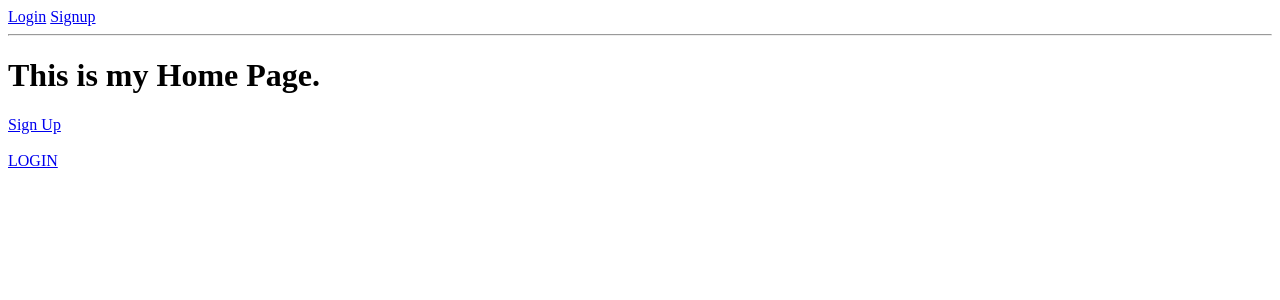
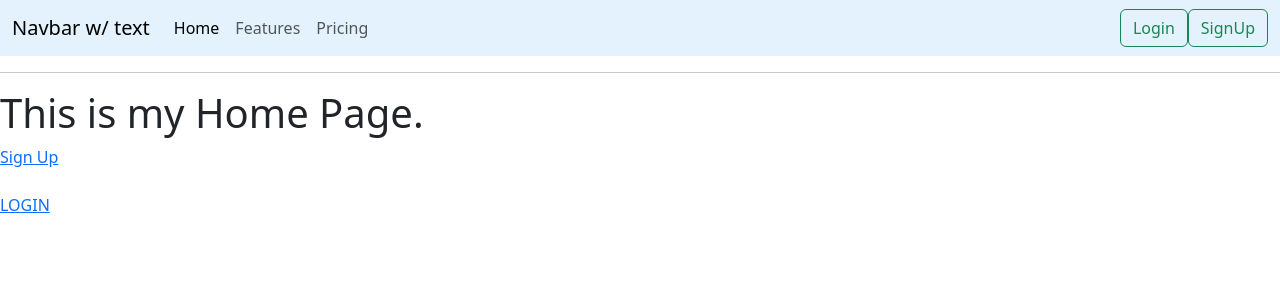
Before and after one commit to adan-shahid/ecommerce_website, a Django app: template templates/index.html in a window 1280 px wide. Shown: the top 300 px of the page. Run offline with Django 3.2, Linux system fonts and the light colour scheme; the template is opened without the code that fills it, so the values that code supplies are empty.

Commit message:
working on navbar

```diff
--- a/templates/base.html
+++ b/templates/base.html
@@ -4,18 +4,11 @@
     <meta charset="UTF-8">
     <meta name="viewport" content="width=device-width, initial-scale=1.0">
     <title>Ecommerce</title>
+        <link href="https://cdn.jsdelivr.net/npm/bootstrap@5.3.8/dist/css/bootstrap.min.css" rel="stylesheet" integrity="sha384-sRIl4kxILFvY47J16cr9ZwB07vP4J8+LH7qKQnuqkuIAvNWLzeN8tE5YBujZqJLB" crossorigin="anonymous">
 </head>
 <body>
 
-    <nav>
-        {% if user.is_authenticated %}
-        Hello {{user.username}}
-        <a href="{% url 'logout' %}">Logout</a>
-        {% else %}
-            <a href="{% url 'login' %}">Login</a>
-            <a href="{% url 'signup' %}">Signup</a>
-        {% endif %}
-    </nav>
+   {% include 'navbar.html' %}
 
     {% for message in messages %}
     <div class="alert alert-{{ message.tags }}">
@@ -29,6 +22,7 @@
     {% block content %}
 
     {% endblock %}
+        <script src="https://cdn.jsdelivr.net/npm/bootstrap@5.3.8/dist/js/bootstrap.bundle.min.js" integrity="sha384-FKyoEForCGlyvwx9Hj09JcYn3nv7wiPVlz7YYwJrWVcXK/BmnVDxM+D2scQbITxI" crossorigin="anonymous"></script>
 
 </body>
 </html>
--- /dev/null
+++ b/templates/navbar.html
@@ -0,0 +1,34 @@
+
+
+
+<nav class="navbar navbar-expand-lg"  style="background-color: #e3f2fd;" data-bs-theme="light" >
+  <div class="container-fluid">
+    <a class="navbar-brand" href="#">Navbar w/ text</a>
+    <button class="navbar-toggler" type="button" data-bs-toggle="collapse" data-bs-target="#navbarText" aria-controls="navbarText" aria-expanded="false" aria-label="Toggle navigation">
+      <span class="navbar-toggler-icon"></span>
+    </button>
+    <div class="collapse navbar-collapse" id="navbarText">
+      <ul class="navbar-nav me-auto mb-2 mb-lg-0">
+        <li class="nav-item">
+          <a class="nav-link active" aria-current="page" href="#">Home</a>
+        </li>
+        <li class="nav-item">
+          <a class="nav-link" href="#">Features</a>
+        </li>
+        <li class="nav-item">
+          <a class="nav-link" href="#">Pricing</a>
+        </li>
+      </ul>
+
+
+      <li class="d-flex nav-item " >
+        <button class="btn btn-outline-success" type="submit">Login</button>
+        <button class="btn btn-outline-success" type="submit">SignUp</button>
+
+    </li>
+
+
+
+    </div>
+  </div>
+</nav>
```
Also changed, not shown: templates/product/product.html (+8 -0 lines), resource/Pasted image (2).png (added), resource/Pasted image (3).png (added), resource/Pasted image (4).png (added), resource/Pasted image (5).png (added), resource/Pasted image.png (added).
